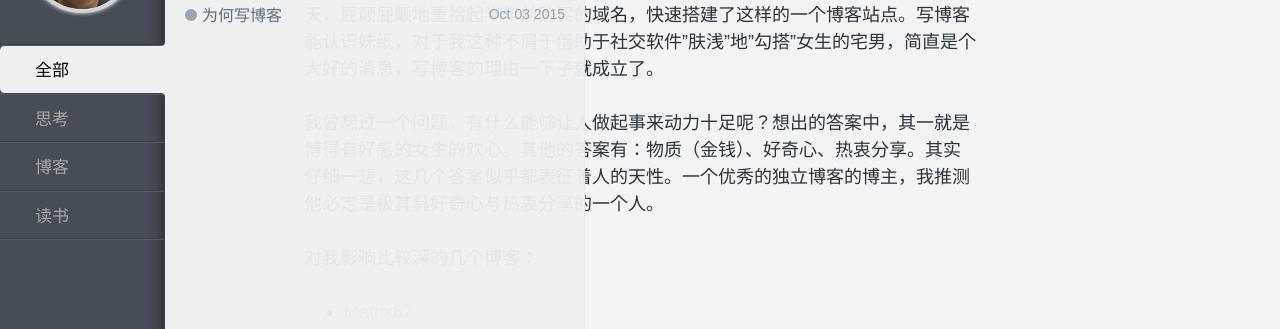
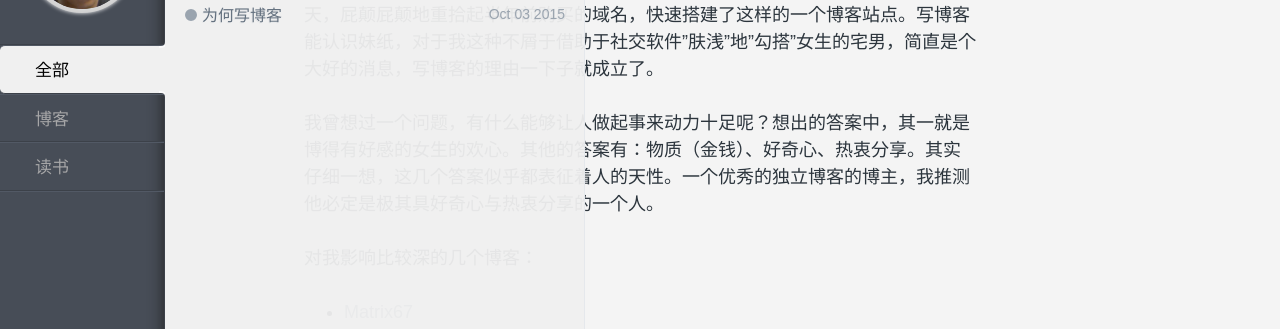
Before and after one commit to cleardusk/cleardusk-old.github.io, a Jekyll site: the page built from _posts/blog/2015-10-03-why-writing-blog.md, in a window 1280 px wide. Shown: the part 146-475 px from the top of the page. Built offline with Jekyll 4.4.1, drawn with Linux system fonts in a browser that asks for light colours; nearby versions of some CDN libraries; comment, search, counter and statistics services are not loaded.

Commit message:
Improve one post

```diff
--- a/_posts/thinking/2015-10-03-why-writing-blog.md
+++ b/_posts/blog/2015-10-03-why-writing-blog.md
@@ -1,7 +1,7 @@
 ---
 layout: post
 title: 为何写博客
-category: 思考
+category: 博客
 keywords: 博客
 ---
 
```
